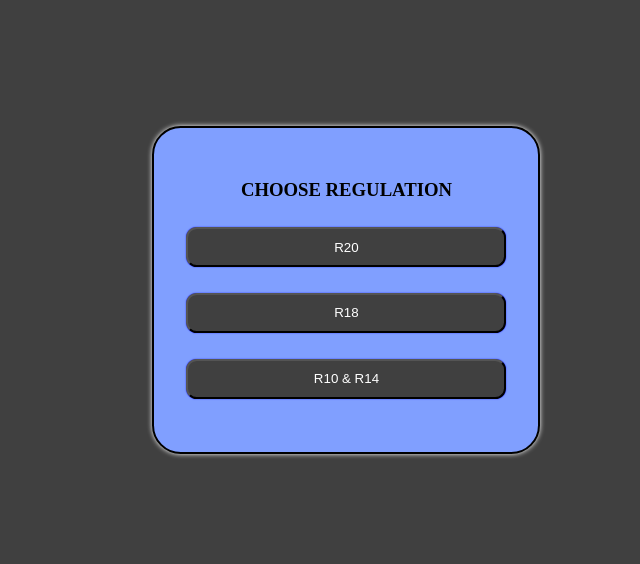
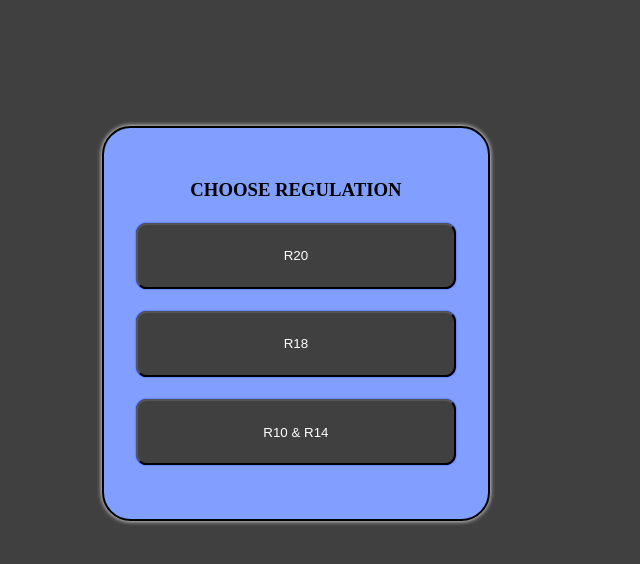
Before and after one commit to BecBapatla/StudentMarks, a plain HTML site: page index.html in a window 1280 px wide. Shown: the whole page, without its empty margins (260-900 px from the left). Drawn offline with Linux system fonts and the light colour scheme.

Commit message:
Update index.html

```diff
--- a/index.html
+++ b/index.html
@@ -9,7 +9,7 @@
             background-color:  #404040;
         }
         button{
-            height: 3em;
+            height: 5em;
             width: 100%;
             background-color: #404040;
             color: white;
@@ -20,7 +20,7 @@
             border: 0.15em solid;
             width: 20em;
             padding: 2em;
-            margin-left: 32%;
+            margin-left: 28%;
             margin-top: 10%;
             background-color:  #809fff;
             border-radius: 1.8em;
```
